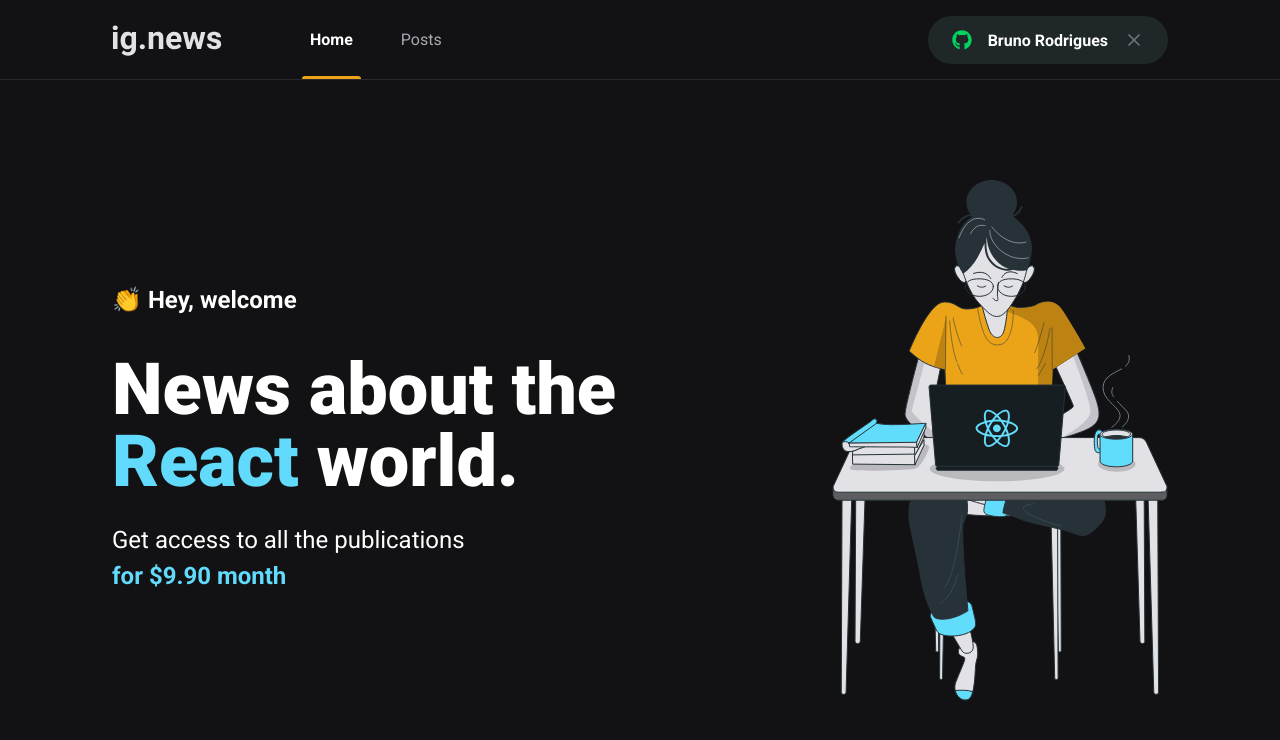
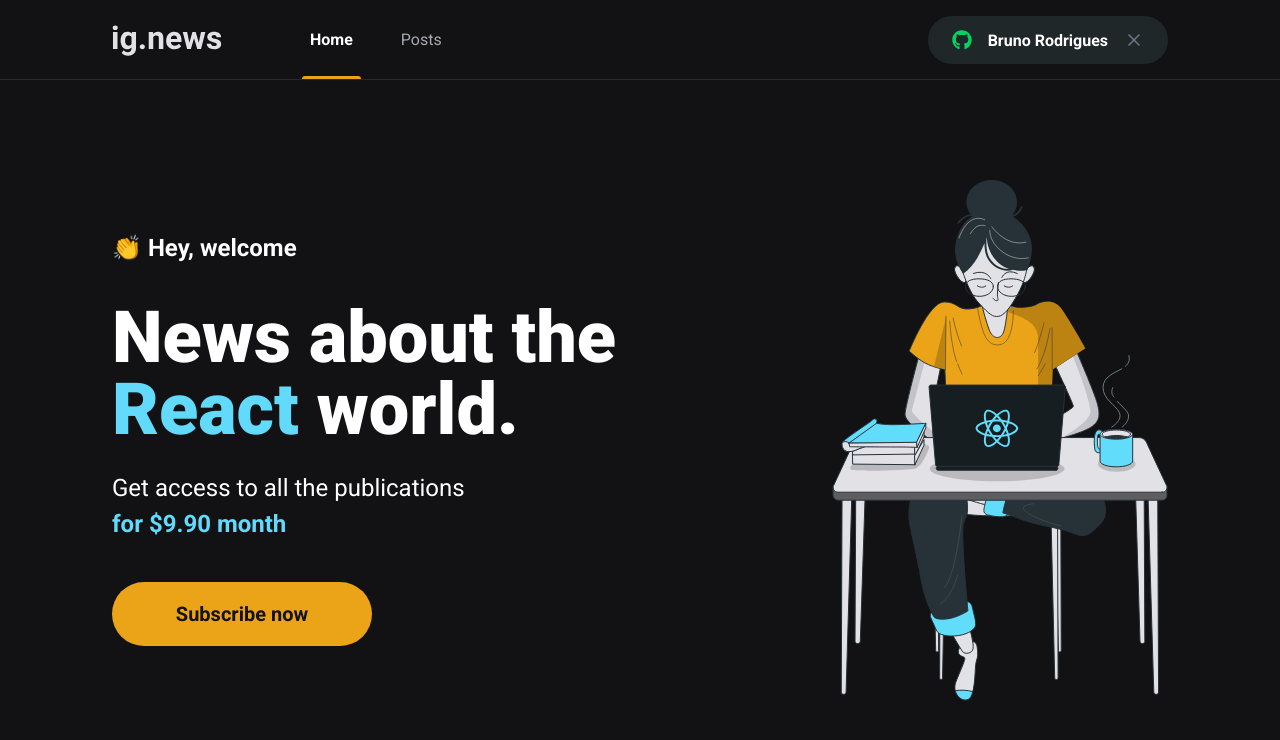
Before and after one commit to Brunight/ignite-reactjs, a Next.js app in the folder nextjs-serverless-jamstack/: page / in a window 1280 px wide. Shown: the top 740 px of the page. Built offline with nearby package versions, Linux system fonts and the light colour scheme.

Commit message:
feat: add subscribe button

```diff
--- /dev/null
+++ b/nextjs-serverless-jamstack/src/components/SubscribeButton/index.tsx
@@ -0,0 +1,12 @@
+import styles from './styles.module.scss';
+
+export function SubscribeButton() {
+  return (
+    <button
+      type="button"
+      className={styles.subscribeButton}
+    >
+      Subscribe now
+    </button>
+  )
+}
--- /dev/null
+++ b/nextjs-serverless-jamstack/src/components/SubscribeButton/styles.module.scss
@@ -0,0 +1,21 @@
+.subscribeButton {
+  height: 4rem;
+  width: 260px;
+  height: 4rem;
+  border: 0;
+  border-radius: 2rem;
+  background: var(--yellow-500);
+  color: var(--gray-900);
+  font-size: 1.25rem;
+  font-weight: bold;
+
+  display: flex;
+  align-items: center;
+  justify-content: center;
+
+  transition: filter 0.2s;
+
+  &:hover {
+    filter: brightness(0.8);
+  }
+}
--- a/nextjs-serverless-jamstack/src/pages/index.tsx
+++ b/nextjs-serverless-jamstack/src/pages/index.tsx
@@ -1,4 +1,5 @@
 import Head from 'next/head';
+import { SubscribeButton } from '../components/SubscribeButton';
 
 import styles from '../styles/home.module.scss';
 
@@ -17,6 +18,7 @@
             Get access to all the publications <br />
             <span>for $9.90 month</span>
           </p>
+          <SubscribeButton />
         </section>
 
         <img src="/images/avatar.svg" alt="Girl coding"/>
--- a/nextjs-serverless-jamstack/src/styles/home.module.scss
+++ b/nextjs-serverless-jamstack/src/styles/home.module.scss
@@ -38,4 +38,8 @@
       font-weight: bold;
     }
   }
+
+  button {
+    margin-top: 2.5rem;
+  }
 }
```
